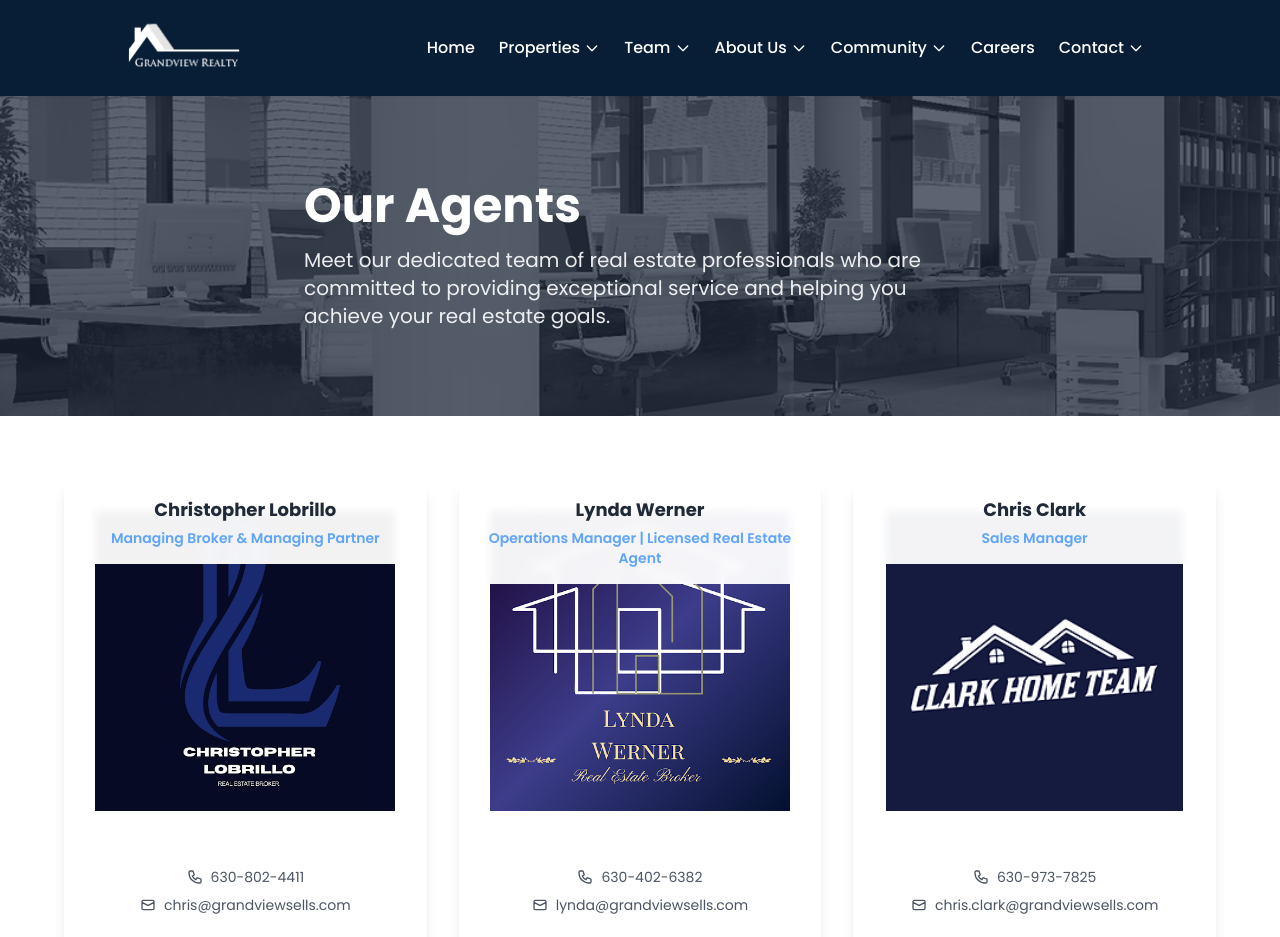
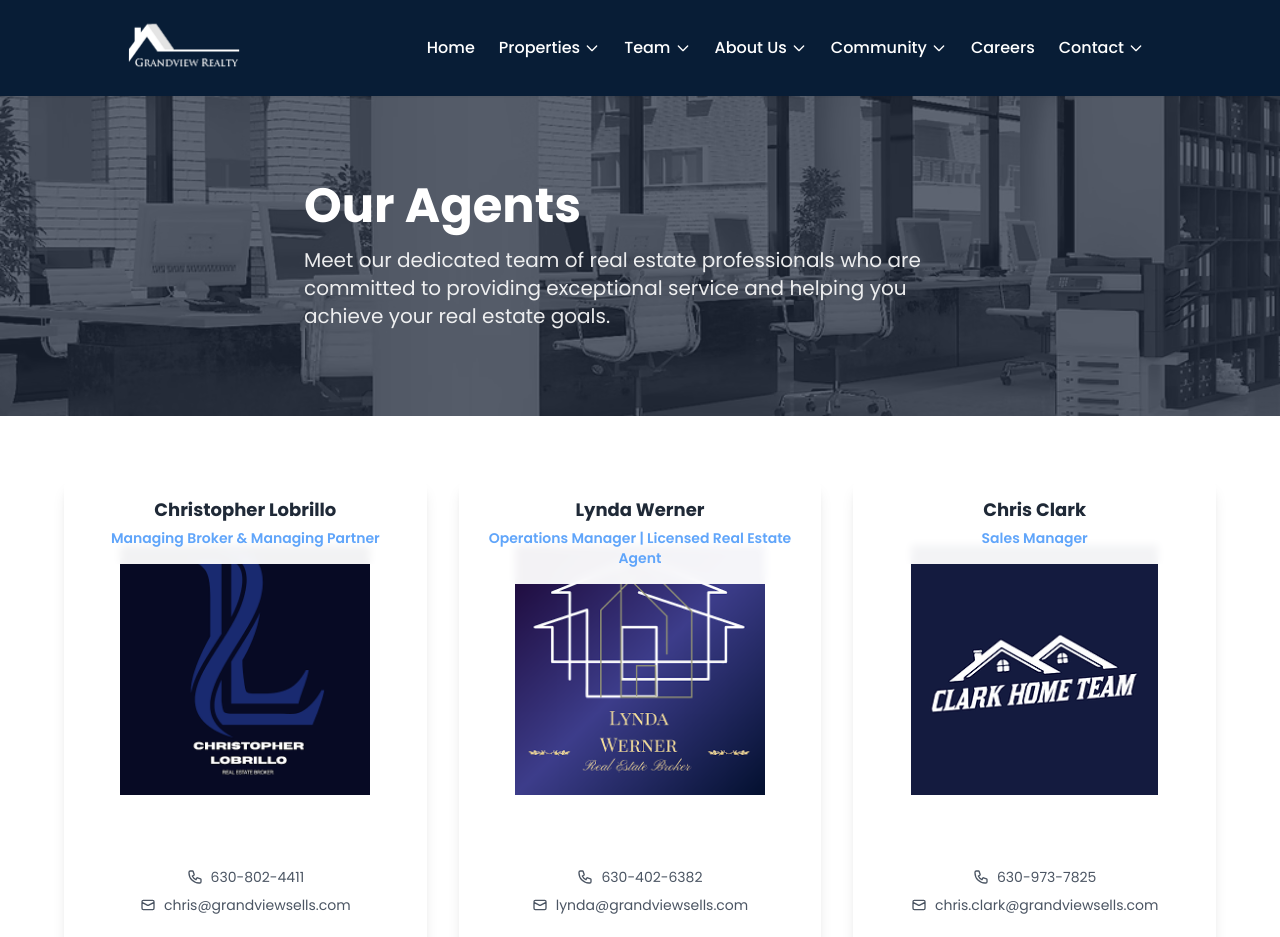
Before and after one commit to Jhamm17/grandview-realty, a Next.js app: page /team/agents in a window 1280 px wide. Shown: the top 937 px of the page. Built offline with nearby package versions, Linux system fonts and the light colour scheme.

Commit message:
Fix image positioning: move images down further with pb-12 and reduce size to 250px to avoid overlay cut-off

```diff
--- a/src/app/team/agents/page.tsx
+++ b/src/app/team/agents/page.tsx
@@ -236,19 +236,19 @@ export default function AgentsPage() {
               {/* Agent Image with Name/Title Overlay */}
               <div className="relative w-full aspect-square bg-white">
                 {agent.logo ? (
-                  <div className="w-full h-full flex items-end justify-center p-4 pb-8">
+                  <div className="w-full h-full flex items-end justify-center p-4 pb-12">
                     <img
                       src={agent.logo}
                       alt={agent.name + " logo"}
-                      className="object-contain w-full h-full max-w-[300px] max-h-[300px]"
+                      className="object-contain w-full h-full max-w-[250px] max-h-[250px]"
                     />
                   </div>
                 ) : agent.image ? (
-                  <div className="w-full h-full flex items-end justify-center p-4 pb-8">
+                  <div className="w-full h-full flex items-end justify-center p-4 pb-12">
                     <img
                       src={agent.image}
                       alt={agent.name}
-                      className="object-contain w-full h-full max-w-[300px] max-h-[300px]"
+                      className="object-contain w-full h-full max-w-[250px] max-h-[250px]"
                     />
                   </div>
                 ) : (
```
